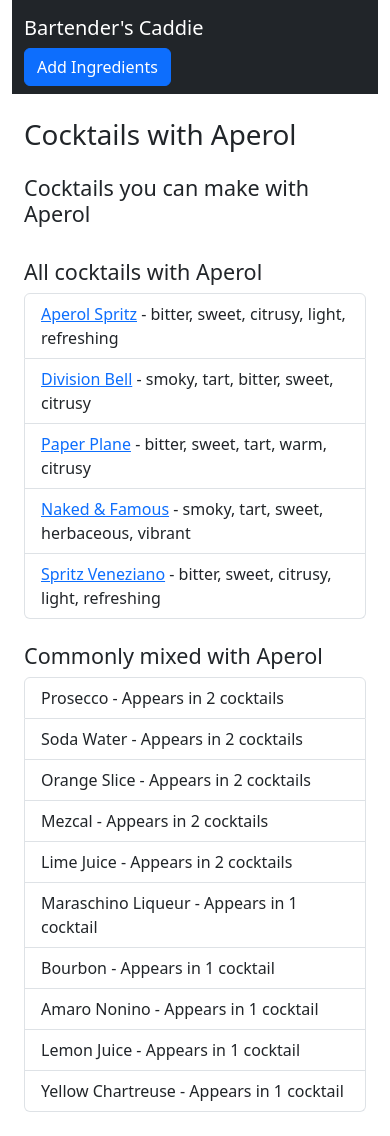
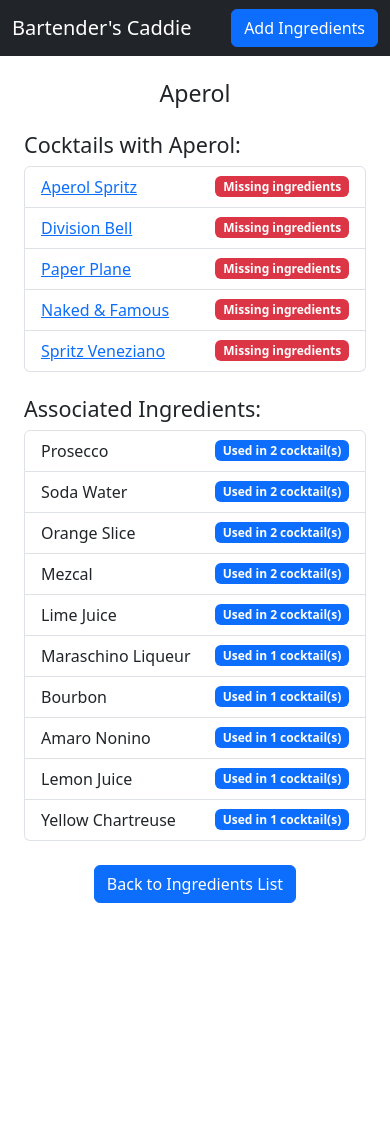
Before and after one commit to Bojangler/bartenders_caddie, a Flask app: page /ingredient_profile/Aperol in a window 390 px wide. After the commit the page ends 903 px from the top, so only its background shows below. Run offline with Flask 3, Linux system fonts and the light colour scheme; some libraries are stand-ins or nearby versions.

Commit message:
optimized cocktail profile and ingredient profile for mobile

```diff
--- a/app.py
+++ b/app.py
@@ -35,6 +35,11 @@ def get_cocktails_you_can_make(inventory):
 def count_additional_cocktails(inventory, ingredient_name):
     return sum(1 for cocktail in cocktail_data if len([ingredient['name'] for ingredient in cocktail['ingredients'] if ingredient['name'] not in inventory]) == 1 and any(ingredient['name'] == ingredient_name for ingredient in cocktail['ingredients']))
 
+def initialize_inventory():
+    if "inventory" not in session:
+        session["inventory"] = []
+        print("Initialized inventory in session.")  # Debugging line
+
 @app.route("/", methods=["GET", "POST"])
 def index():
     if 'inventory' not in session:
@@ -69,37 +74,74 @@ def index():
 
 @app.route("/cocktail_profile/<cocktail_name>")
 def cocktail_profile(cocktail_name):
+     # Ensure inventory is initialized
+    initialize_inventory()
+
+    # Find the cocktail by name
     cocktail = next((c for c in cocktail_data if c['name'] == cocktail_name), None)
     if cocktail is None:
         return "Cocktail not found", 404
-    return render_template("cocktail_profile.html", cocktail=cocktail)
 
+    # Get the user's inventory
+    inventory = set(session.get('inventory', []))
+
+    # Determine which ingredients are missing
+    missing_ingredients = [
+        ingredient['name'] for ingredient in cocktail['ingredients']
+        if ingredient['name'] not in inventory
+    ]
+
+    # Calculate additional cocktails counts for the modal
+    additional_cocktails_counts = {
+        ingredient: count_additional_cocktails(inventory, ingredient)
+        for ingredient in sorted_ingredients
+    }
+
+    # Pass the cocktail, inventory, missing ingredients, and modal data to the template
+    return render_template(
+        "cocktail_profile.html",
+        cocktail=cocktail,
+        inventory=inventory,
+        missing_ingredients=missing_ingredients,
+        sorted_ingredients=sorted_ingredients,
+        additional_cocktails_counts=additional_cocktails_counts
+    )
 @app.route("/all_cocktails")
 def all_cocktails():
-    sorted_cocktails = []
-    inventory = session.get('inventory', [])
+    # Sort cocktails alphabetically
+    sorted_cocktails = sorted(cocktail_data, key=lambda c: c['name'])
 
-    for cocktail in cocktail_data:
-        missing_ingredients = [
-            ingredient['name']
-            for ingredient in cocktail['ingredients']
+    # Get the user's inventory
+    inventory = set(session.get('inventory', []))
+
+    # Add missing ingredients to each cocktail
+    for cocktail in sorted_cocktails:
+        cocktail['missing_ingredients'] = [
+            ingredient['name'] for ingredient in cocktail['ingredients']
             if ingredient['name'] not in inventory
         ]
-        sorted_cocktails.append({
-            'name': cocktail['name'],
-            'flavor_profile': cocktail['flavor_profile'],
-            'missing_ingredients': missing_ingredients
-        })
 
+    # Filter cocktails the user can make
     cocktails_you_can_make = [
         cocktail for cocktail in sorted_cocktails if not cocktail['missing_ingredients']
     ]
 
+    # Calculate additional cocktails counts for the modal
+    additional_cocktails_counts = {
+        ingredient: count_additional_cocktails(inventory, ingredient)
+        for ingredient in sorted_ingredients
+    }
+
+    # Pass the required variables to the template
     return render_template(
         "all_cocktails.html",
         sorted_cocktails=sorted_cocktails,
-        cocktails_you_can_make=cocktails_you_can_make
+        cocktails_you_can_make=cocktails_you_can_make,
+        sorted_ingredients=sorted_ingredients,
+        inventory=inventory,
+        additional_cocktails_counts=additional_cocktails_counts
     )
+
 @app.route("/flavor_profile/<flavor>")
 def flavor_profile(flavor):
     filtered_cocktails = [cocktail for cocktail in cocktail_data if flavor in cocktail['flavor_profile']]
@@ -109,11 +151,24 @@ def flavor_profile(flavor):
 
 @app.route("/ingredient_profile/<ingredient_name>")
 def ingredient_profile(ingredient_name):
+    # Ensure inventory is initialized
+    initialize_inventory()
+
     # Filter cocktails that include the given ingredient
     filtered_cocktails = [
         cocktail for cocktail in cocktail_data
         if any(ingredient['name'] == ingredient_name for ingredient in cocktail['ingredients'])
     ]
+
+    # Get the user's inventory
+    inventory = set(session.get('inventory', []))
+
+    # Add missing ingredients to each cocktail
+    for cocktail in filtered_cocktails:
+        cocktail['missing_ingredients'] = [
+            ingredient['name'] for ingredient in cocktail['ingredients']
+            if ingredient['name'] not in inventory
+        ]
 
     # Get a dictionary of associated ingredients and their cocktail counts
     associated_ingredients = {}
@@ -132,22 +187,30 @@ def ingredient_profile(ingredient_name):
     )
 
     # Filter cocktails the user can make
-    inventory = set(session.get('inventory', []))
-    cocktails_you_can_make = get_cocktails_you_can_make(inventory)
-    filtered_cocktails_you_can_make = [
-        cocktail for cocktail in filtered_cocktails if cocktail in cocktails_you_can_make
+    cocktails_you_can_make = [
+        cocktail for cocktail in filtered_cocktails if not cocktail['missing_ingredients']
     ]
 
     # Count the number of distinct cocktails missing only this ingredient
     additional_cocktails_count = count_additional_cocktails(inventory, ingredient_name)
 
+    # Calculate additional cocktails counts for the modal
+    additional_cocktails_counts = {
+        ingredient: count_additional_cocktails(inventory, ingredient)
+        for ingredient in sorted_ingredients
+    }
+
+    # Pass the required variables to the template
     return render_template(
         "ingredient_profile.html",
         ingredient_name=ingredient_name,
         filtered_cocktails=filtered_cocktails,
-        filtered_cocktails_you_can_make=filtered_cocktails_you_can_make,
+        filtered_cocktails_you_can_make=cocktails_you_can_make,
         additional_cocktails_count=additional_cocktails_count,
-        associated_ingredients=associated_ingredients
+        associated_ingredients=associated_ingredients,
+        sorted_ingredients=sorted_ingredients,
+        inventory=inventory,
+        additional_cocktails_counts=additional_cocktails_counts
     )
 
 @app.route("/add_to_inventory", methods=["POST"])
--- a/templates/ingredient_profile.html
+++ b/templates/ingredient_profile.html
@@ -6,46 +6,48 @@
     <link href="https://stackpath.bootstrapcdn.com/bootstrap/4.5.2/css/bootstrap.min.css" rel="stylesheet">
 </head>
 <body>
+
+    {% extends "base.html" %}
+
+    {% block title %}
+    {{ ingredient_name }} - Bartender's Caddie
+    {% endblock %}
+
+    {% block content %}
     <div class="container">
-        {% extends "base.html" %}
+        <h3 class="my-4 text-center">{{ ingredient_name }}</h3>
 
-        {% block title %}Home - Bartender's Caddie{% endblock %}
-
-        {% block content %}
-
-        <h1 class="my-4">Cocktails with {{ ingredient_name }}</h1>
-
-        <h4>Cocktails you can make with {{ ingredient_name }}</h4>
+        <h4>Cocktails with {{ ingredient_name }}:</h4>
         <ul class="list-group mb-4">
-            {% for cocktail in filtered_cocktails_you_can_make %}
-                <li class="list-group-item">
+            {% for cocktail in filtered_cocktails %}
+                <li class="list-group-item d-flex justify-content-between align-items-center">
                     <a href="{{ url_for('cocktail_profile', cocktail_name=cocktail['name']) }}">{{ cocktail['name'] }}</a>
-                    - {{ cocktail['flavor_profile'] | join(', ') }}
+                    {% if cocktail in filtered_cocktails_you_can_make %}
+                        <span class="badge bg-success">You can make this cocktail</span>
+                    {% else %}
+                        <span class="badge bg-danger">Missing ingredients</span>
+                    {% endif %}
                 </li>
             {% endfor %}
         </ul>
 
-        <h4>All cocktails with {{ ingredient_name }}</h4>
+        <h4>Associated Ingredients:</h4>
         <ul class="list-group mb-4">
-            {% for cocktail in filtered_cocktails %}
-                <li class="list-group-item">
-                    <a href="{{ url_for('cocktail_profile', cocktail_name=cocktail['name']) }}">{{ cocktail['name'] }}</a>
-                    - {{ cocktail['flavor_profile'] | join(', ') }}
+            {% for ingredient, count in associated_ingredients %}
+                <li class="list-group-item d-flex justify-content-between align-items-center">
+                    <span>{{ ingredient }}</span>
+                    <span class="badge bg-primary">Used in {{ count }} cocktail(s)</span>
                 </li>
             {% endfor %}
         </ul>
 
-        <h4>Commonly mixed with {{ ingredient_name }}</h4>
-<ul class="list-group mb-4">
-    {% for associated_ingredient, count in associated_ingredients %}
-        <li class="list-group-item">
-            {{ associated_ingredient }} - Appears in {{ count }} cocktail{% if count > 1 %}s{% endif %}
-        </li>
-    {% endfor %}
-</ul>
-{% endblock %}
+        <p class="text-center">
+            <a href="{{ url_for('index') }}" class="btn btn-primary">Back to Ingredients List</a>
+        </p>
+    </div>
+        {% endblock %}
         <a href="{{ url_for('index') }}" class="btn btn-primary">Back to Ingredients List</a>
-    </div>
+
 
     <script src="https://code.jquery.com/jquery-3.5.1.slim.min.js"></script>
     <script src="https://cdn.jsdelivr.net/npm/@popperjs/core@2.5.4/dist/umd/popper.min.js"></script>
```
Also changed, not shown: templates/all_cocktails.html (+6 -2 lines), templates/cocktail_profile.html (+31 -37 lines).
